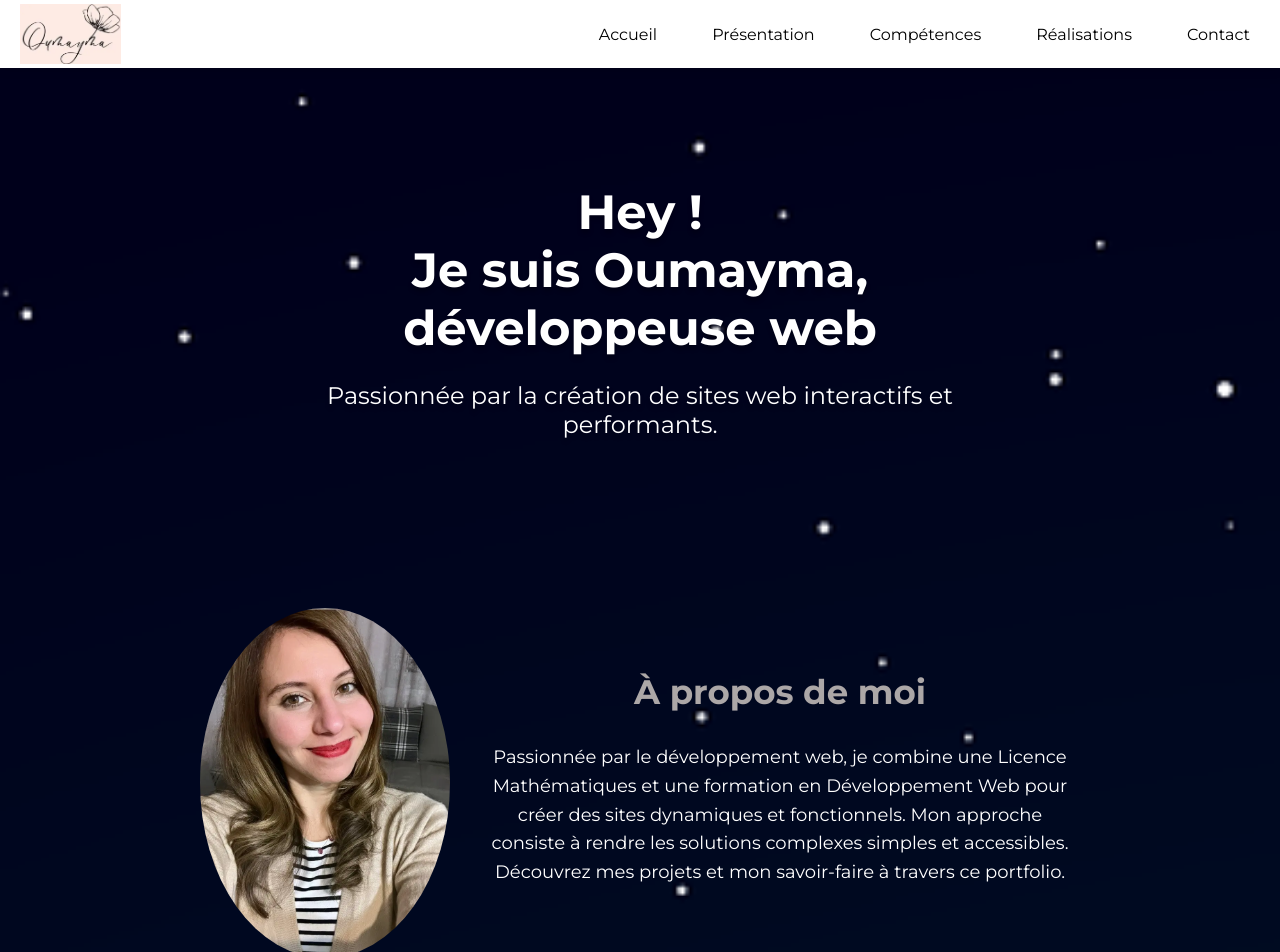
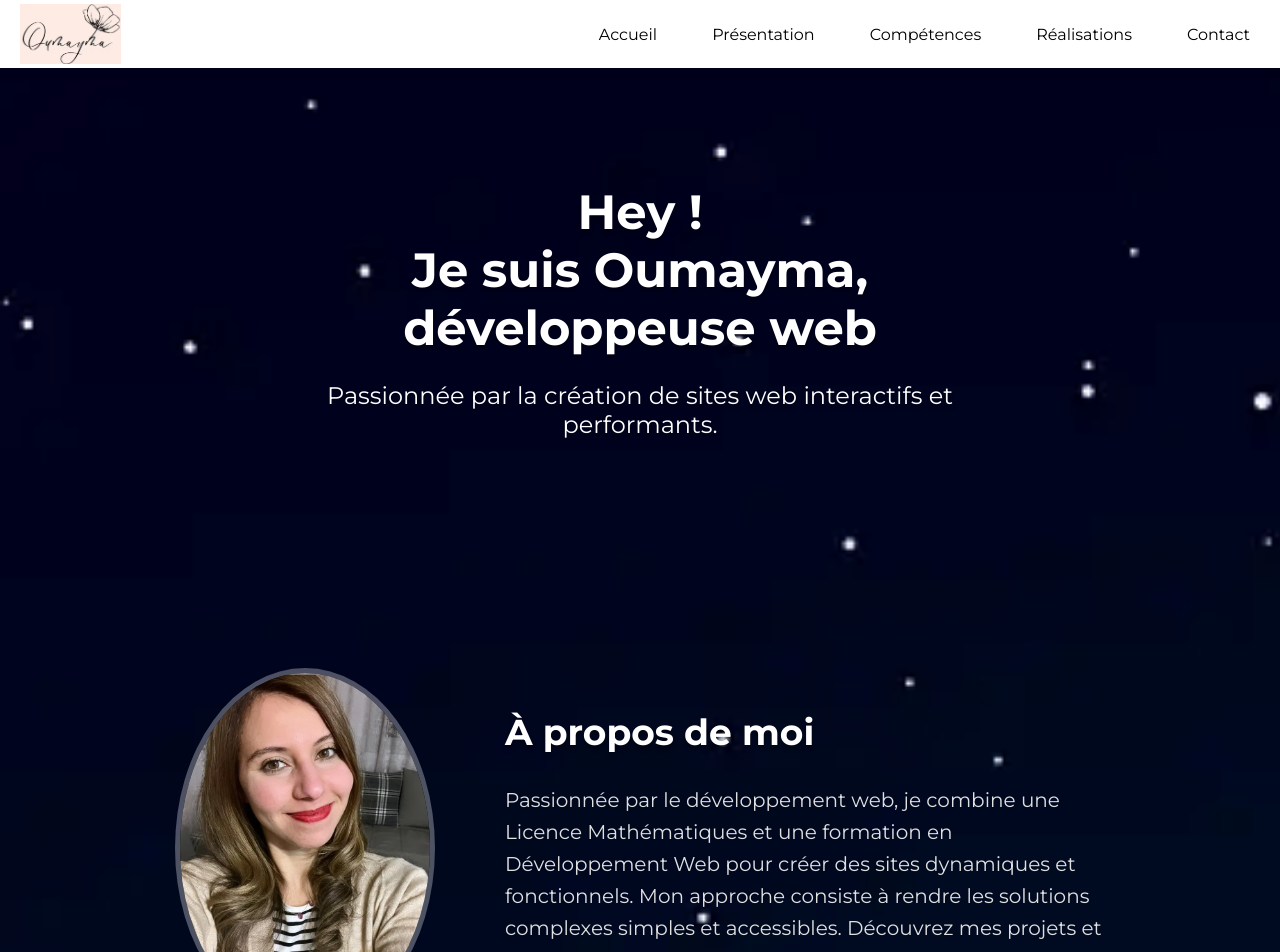
Before and after one commit to Oumayma-Hani-Bhouri/Projet-8_Portfolio, a React (Create React App) app: page / in a window 1280 px wide. Shown: the top 952 px of the page. Built offline with nearby package versions, Linux system fonts and the light colour scheme.

Commit message:
optimize background image

```diff
--- a/src/assets/scss/index.scss
+++ b/src/assets/scss/index.scss
@@ -2,15 +2,10 @@ body {
   font-family: "Montserrat", sans-serif;
   margin: 0;
   padding: 0;
-  background-image: url("../../assets/images/shooting-star-2024127_1280.png");
+  background-image: url("../../assets/images/Background.webp");
   background-size: cover;
   background-repeat: no-repeat;
   gap: 40px;
-  @media (max-width: 768px) {
-    body {
-      background-size: contain;
-    }
-  }
 
   section {
     scroll-margin-top: 70px;
@@ -36,8 +31,8 @@ body {
   }
 }
 h2 {
-  font-size: 34px;
-  color: #aca7a7;
+  font-size: 36px;
+  color: #181515;
   animation: fade-in 1s ease-in-out;
 
   @media (max-width: 768px) {
--- a/src/components/Presentation/Presentation.scss
+++ b/src/components/Presentation/Presentation.scss
@@ -1,10 +1,9 @@
 @import "../../assets/scss/index.scss";
 
 .presentation {
-  padding: 40px 20px;
-
+  padding: 60px 20px;
   margin-bottom: 40px;
-  gap: 40px;
+  margin-top: 40px;
 
   .presentation-content {
     display: flex;
@@ -12,34 +11,49 @@
     justify-content: center;
     flex-wrap: wrap;
     text-align: center;
+    gap: 40px;
 
     .profile-picture {
       width: 250px;
       height: 350px;
-      border-radius: 70%;
+      border-radius: 50%;
       object-fit: cover;
       margin-right: 30px;
+      border: 5px solid rgba(255, 255, 255, 0.3);
+      transition: transform 0.3s ease, box-shadow 0.3s ease;
+
+      &:hover {
+        transform: scale(1.05);
+        box-shadow: 0px 8px 15px rgba(0, 0, 0, 0.4);
+      }
     }
 
     .text-content {
       max-width: 600px;
       font-size: 18px;
-      color: white;
+      color: #f1f1f1;
       animation: slide-in 1.5s ease-in-out forwards;
-      text-align: center;
+      text-align: left;
+
       h2 {
         margin-bottom: 30px;
-        text-align: center;
-      }
-      @media (max-width: 768px) {
-        font-size: 16px;
+        font-size: 36px;
+        color: #ffffff;
+        text-shadow: 0px 4px 4px rgba(0, 0, 0, 0.3);
       }
 
       p {
         line-height: 1.6;
+        font-size: 20px;
+        color: #e0e0e0;
+      }
+
+      @media (max-width: 768px) {
+        font-size: 16px;
       }
     }
   }
+
   @media (max-width: 1024px) {
     .presentation-content {
       margin-right: 0;
@@ -49,9 +63,12 @@
       align-items: center;
     }
   }
+
   @media (max-width: 768px) {
     .presentation-content {
       flex-direction: column;
+      justify-content: center;
+      align-items: center;
       text-align: center;
       margin-left: 20px;
 
--- a/src/components/Réalisations/Réalisations.scss
+++ b/src/components/Réalisations/Réalisations.scss
@@ -10,6 +10,7 @@
 
   h2 {
     margin-bottom: 40px;
+    color: white;
 
     @media (max-width: 768px) {
       font-size: 24px;
```
Also changed, not shown: src/assets/images/Background.webp (added), src/assets/images/shooting-star-2024127_1280.png (deleted).
